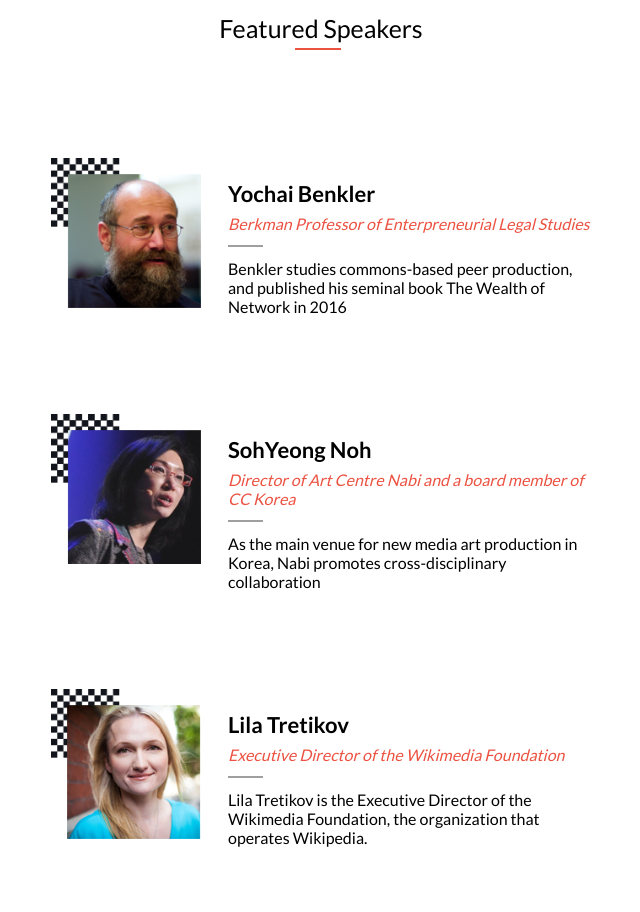
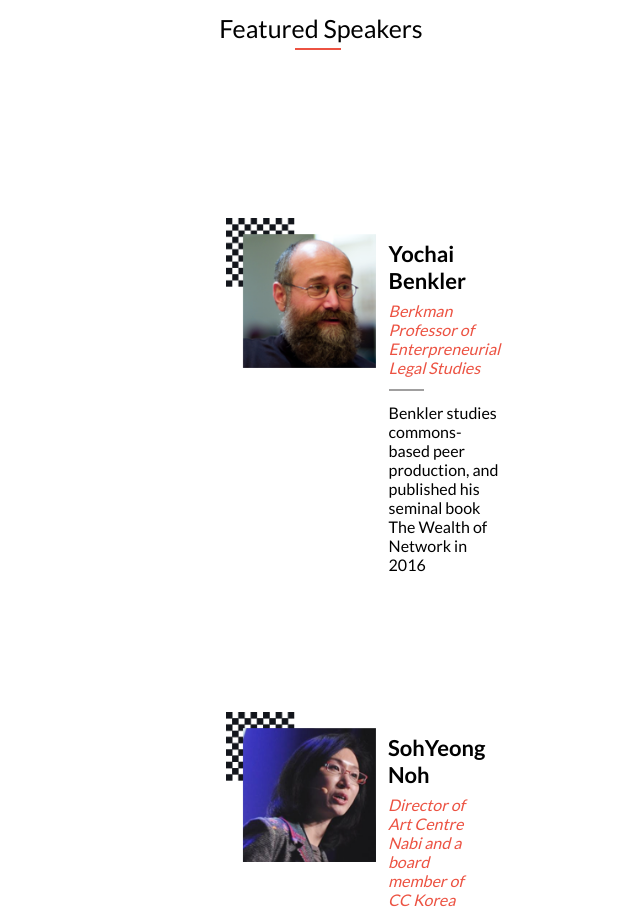
Before and after one commit to brainconnect93/Capstone-project, a website: page index.html in a window 1280 px wide. Shown: the part 1440-2352 px from the top of the page, without its empty margins (319-959 px from the left). Drawn offline with Linux system fonts and the light colour scheme.

Commit message:
Rectify the some linters

```diff
--- a/index.html
+++ b/index.html
@@ -139,6 +139,7 @@
         <h1 class="speak-head">Featured Speakers</h1>
         <div class="line3"></div>
         <div class="about-head" id="speakers" >
+            <div class="about-dir">
             <!-- <div class="about-box">
                 <div class="speaker">
                     <div class="image">
@@ -233,7 +234,7 @@
             <button type="submit" class="btn">MORE
                 <img src="images/Union.jpg" alt="direction" id="dir">
             </button>
-
+        </div>
     </section>
 
 
--- a/script.js
+++ b/script.js
@@ -64,6 +64,7 @@ const featSpeaker = [
 const speakers = document.querySelector('#speakers');
 for (let i = 0; i < featSpeaker.length; i += 1) {
   speakers.innerHTML += `
+          <div class="about-dir">
             <div class="about-box">
                 <div class="speaker">
                     <div class="image">
@@ -75,8 +76,10 @@ for (let i = 0; i < featSpeaker.length; i += 1) {
                     <div class="line2"></div>
                     <p>${featSpeaker[i].desc}</p>
                     </div>
+                    </div>
                 </div>
-            </div>
-            </div>
+              </div>
+          </div>
+
   `;
 }
--- a/styles.css
+++ b/styles.css
@@ -356,9 +356,10 @@ p.para2 {
   flex-direction: row;
 }
 
-.about-box1 {
+.about-dir {
   padding-left: 8px;
-  display: none;
+  display: flex;
+  flex-direction: column;
 }
 
 .speak-head {
@@ -875,9 +876,10 @@ DESKTOP VERSION
     align-self: center;
   }
 
-  .about-box1 {
+  .about-dir {
     width: 50%;
-    display: none;
+    display: flex;
+    flex-direction: column;
     padding: 20px 30px;
   }
 
```
Also changed, not shown: .github/workflows/linters.yml (renamed from html-css-js/.github/workflows/linters.yml).
